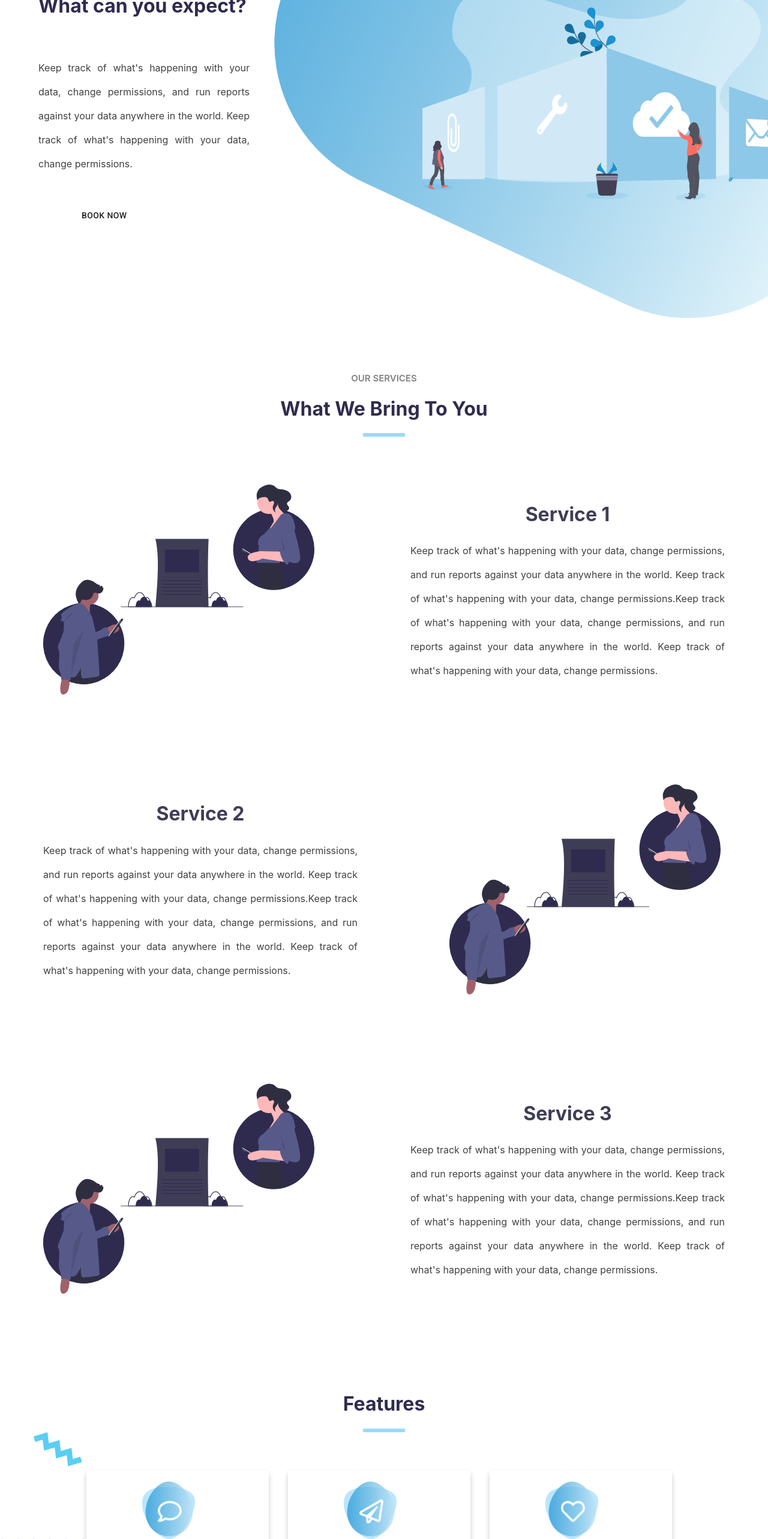
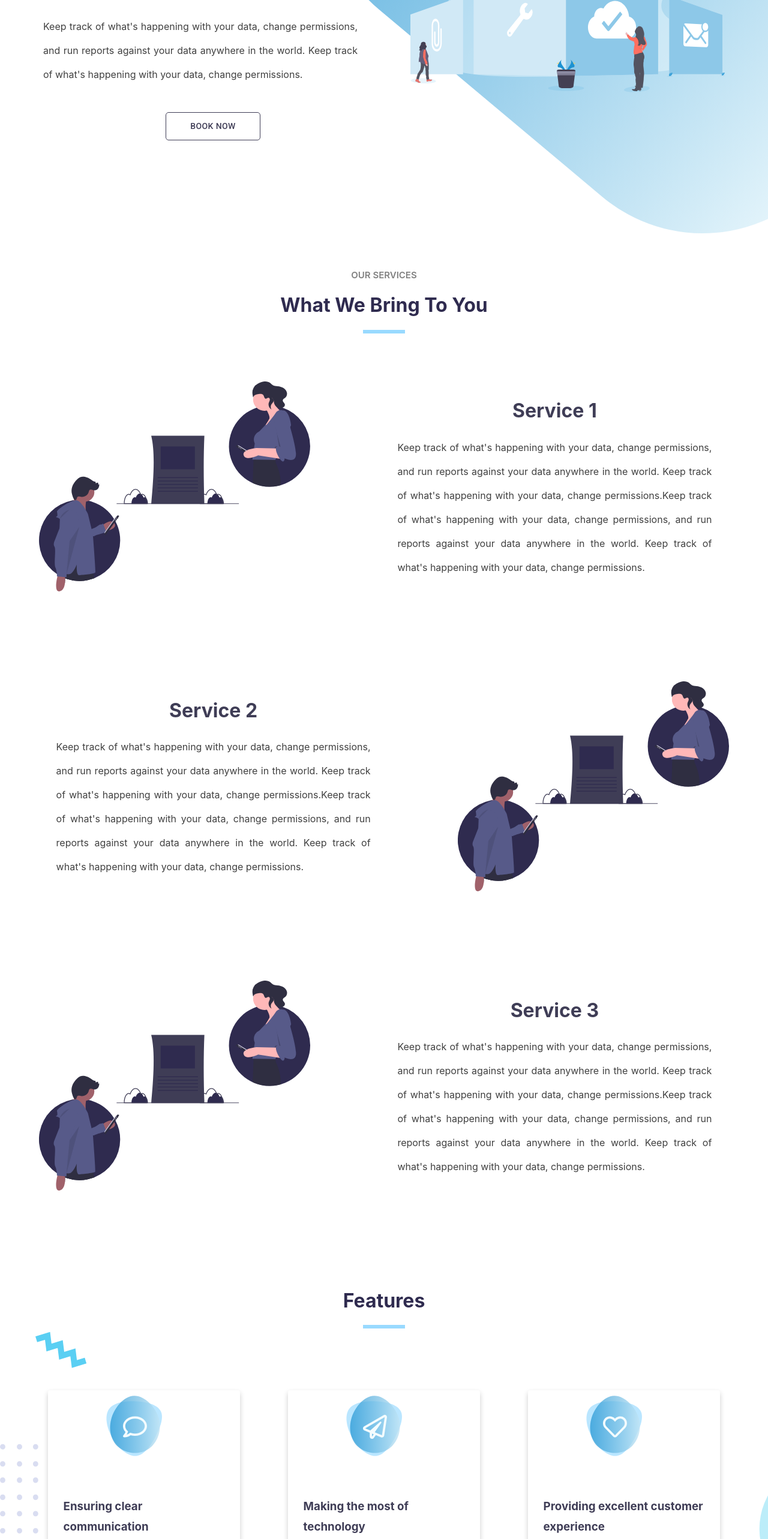
Before and after one commit to abhaybaiju/dentist-webapp, a React (Create React App) app in the folder frontend/: page /Services in a window 1280 px wide. Shown: the part 234-2800 px from the top of the page at 60% size. Built offline with nearby package versions, Linux system fonts and the light colour scheme.

Commit message:
(#62) Services, Contact Us, FrontPage responsiveness added

```diff
--- a/frontend/src/components/Service.js
+++ b/frontend/src/components/Service.js
@@ -23,6 +23,7 @@ const Service = () => {
       marginTop:'-10%',
       marginLeft:'15%',
       marginBottom:'10%',
+      paddingBottom:'8%',
       background:`url(${img2})`,
       backgroundSize:'cover',
       backgroundRepeat:'no-repeat'
@@ -30,7 +31,7 @@ const Service = () => {
     cardContent: {
       lineHeight:'1.8',
       textAlign:'justify',
-      padding:'8%',
+      padding:'5% 8%',
       marginBottom:'5%',
       height:350,
       color:'#666666'
@@ -48,6 +49,29 @@ const Service = () => {
         boxShadow: '0 32px 32px 0 rgba(0,0,0,0.2)'
       },
     },
+    button: {
+      marginTop:'5%',
+      marginLeft:'8%',
+      padding:'2%',
+      width:'30%',
+      backgroundColor: 'white',
+      color:'#3f3d56',
+      boxShadow:'none',
+      borderRadius:'5px',
+      border:'1px solid #3f3d56',
+      "&:hover": {
+        backgroundColor: "#2f2b4f",
+        color:'white',
+        borderRadius:'5px',
+        borderColor:'#2f2b4f',
+      },
+      "&:focus": {
+        backgroundColor: "#2f2b4f",
+        color:'white',
+        borderColor:'#2f2b4f',
+      }
+    },
+    focus:{},
     hover:{}
   }));
 
@@ -83,59 +107,59 @@ const Service = () => {
 
   return(
     <Grid style={{overflowX:'hidden'}}>
-      <Grid container justify="center" alignItems="center" style={{background:`url(${img})`, backgroundRepeat:'no-repeat', backgroundSize:'cover'}} spacing={0}>
-        <Grid item lg={12}>
+      <Grid container justify="space-evenly" alignItems="center" style={{background:`url(${img})`, backgroundRepeat:'no-repeat', backgroundSize:'cover', paddingBottom:'15%'}} spacing={2}>
+        <Grid item lg={12} md={12} sm={12} xs={12}>
           <Navbar />
         </Grid>
-        <Grid item lg={6} style={{marginTop:'-2%'}}>
+        <Grid item lg={5} md={8} sm={10} xs={10} style={{marginTop:'10%', textAlign:'center'}}>
           <Fade duration={1000} bottom>
             <h1 style={{color:'#2f2b4f'}}>What can you expect?</h1>
-            <p style={{lineHeight:'2.5', marginRight:'45%', textAlign:'justify', marginTop:'10%', color:'#404040'}}>Keep track of what's happening with your data, change permissions, and run reports against your data anywhere in the world. Keep track of what's happening with your data, change permissions.</p>
-            <Button style={{marginLeft:'10%', marginTop:'5%'}}>Book now</Button>
+            <p style={{lineHeight:'2.5', marginRight:'0%', textAlign:'justify', marginTop:'10%', color:'#404040'}}>Keep track of what's happening with your data, change permissions, and run reports against your data anywhere in the world. Keep track of what's happening with your data, change permissions.</p>
+            <Button className={classes.button}>Book now</Button>
           </Fade>
         </Grid>
-        <Grid item lg={6} style={{marginBottom:'21%', marginTop:'17%', background:'transparent', marginRight:'-10%'}}>
+        <Grid item lg={5} md={10} sm={12} xs={10} style={{marginBottom:'0%', marginTop:'0%', background:'transparent', marginRight:'0%'}}>
           <Fade duration={1000} bottom>
-            <img src={require('./images/features.svg')} alt="" height="350"/>
+            <img src={require('./images/features.svg')} alt="" height="350" width="100%"/>
           </Fade>
         </Grid>
       </Grid>
       <Grid container justify="space-evenly" alignItems="center" spacing={2}>
-        <Grid item lg={12}>
+        <Grid item lg={12} md={12} sm={12} xs={12}>
           <Fade duration={1000} bottom>
             <p style={{color:'grey', textTransform:'uppercase', fontSize:'15px', fontWeight:'600', textAlign:'center'}}>Our Services</p>
             <h1 style={{color:'#2f2b4f', textAlign:'center'}}>What We Bring To You</h1>
             <hr style={{width:'5%', textAlign:'center', border:'3px solid #99daff', marginBottom:'5%'}}/>
           </Fade>
         </Grid>
-        <Grid item lg={5} style={{marginLeft:'5%', marginBottom:'10%'}}>
+        <Grid item lg={5} md={10} sm={10} xs={10} style={{marginLeft:'0%', marginBottom:'10%', textAlign:'center'}}>
           <Fade duration={1000} bottom>
-            <img src={require('./images/sharing_articles.svg')} alt="" height="350"/>
+            <img src={require('./images/sharing_articles.svg')} alt="" height="350" width="100%"/>
           </Fade>
         </Grid>
-        <Grid item lg={5} style={{marginRight:'5%', marginLeft:'5%', marginBottom:'10%'}}>
+        <Grid item lg={5} md={10} sm={10} xs={10} style={{marginRight:'5%', marginLeft:'5%', marginBottom:'10%'}}>
           <Fade duration={1000} bottom>
             <h1 style={{color:'#3f3d56', textAlign:'center'}}>Service 1</h1>
             <p style={{textAlign:'justify', lineHeight:'2.5', color:'#404040'}}>Keep track of what's happening with your data, change permissions, and run reports against your data anywhere in the world. Keep track of what's happening with your data, change permissions.Keep track of what's happening with your data, change permissions, and run reports against your data anywhere in the world. Keep track of what's happening with your data, change permissions.</p>
           </Fade>
         </Grid>
-        <Grid item lg={5} style={{marginRight:'5%', marginLeft:'5%', marginBottom:'10%'}}>
+        <Grid item lg={5} md={10} sm={10} xs={10} style={{marginRight:'5%', marginLeft:'5%', marginBottom:'10%'}}>
           <Fade duration={1000} bottom>
             <h1 style={{color:'#3f3d56', textAlign:'center'}}>Service 2</h1>
             <p style={{textAlign:'justify', lineHeight:'2.5', color:'#404040'}}>Keep track of what's happening with your data, change permissions, and run reports against your data anywhere in the world. Keep track of what's happening with your data, change permissions.Keep track of what's happening with your data, change permissions, and run reports against your data anywhere in the world. Keep track of what's happening with your data, change permissions.</p>
           </Fade>
         </Grid>
-        <Grid item lg={5} style={{marginLeft:'5%', marginBottom:'10%'}}>
+        <Grid item lg={5} md={10} sm={10} xs={10} style={{marginLeft:'0%', marginBottom:'10%', textAlign:'center'}}>
           <Fade duration={1000} bottom>
             <img src={require('./images/sharing_articles.svg')} alt="" height="350"/>
           </Fade>
         </Grid>
-        <Grid item lg={5} style={{marginLeft:'5%', marginBottom:'15%'}}>
+        <Grid item lg={5} md={10} sm={10} xs={10} style={{marginLeft:'0%', marginBottom:'15%', textAlign:'center'}}>
           <Fade duration={1000} bottom>
             <img src={require('./images/sharing_articles.svg')} alt="" height="350"/>
           </Fade>
         </Grid>
-        <Grid item lg={5} style={{marginRight:'5%', marginLeft:'5%', marginBottom:'15%'}}>
+        <Grid item lg={5} md={10} sm={10} xs={10} style={{marginRight:'5%', marginLeft:'5%', marginBottom:'15%'}}>
           <Fade duration={1000} bottom>
             <h1 style={{color:'#3f3d56', textAlign:'center'}}>Service 3</h1>
             <p style={{textAlign:'justify', lineHeight:'2.5', color:'#404040'}}>Keep track of what's happening with your data, change permissions, and run reports against your data anywhere in the world. Keep track of what's happening with your data, change permissions.Keep track of what's happening with your data, change permissions, and run reports against your data anywhere in the world. Keep track of what's happening with your data, change permissions.</p>
@@ -143,15 +167,15 @@ const Service = () => {
         </Grid>
       </Grid>
       <Grid container justify="space-evenly" alignItems="stretch" style={{background:`url(${img1})`, backgroundSize:'cover', marginTop:'-5%'}}>
-        <Grid item lg={12}>
+        <Grid item lg={12} md={12} sm={12} xs={12}>
           <Fade duration={1000} bottom>
             <h1 style={{color:'#2f2b4f', textAlign:'center'}}>Features</h1>
-            <hr style={{width:'5%', textAlign:'center', border:'3px solid #99daff', marginBottom:'5%'}}/>
+            <hr style={{width:'5%', textAlign:'center', border:'3px solid #99daff', marginBottom:'0%'}}/>
           </Fade>
         </Grid>
-        <Grid item lg={3} style={{marginRight:'-10%'}}>
+        <Grid item lg={3} md={3} sm={5} xs={10} style={{marginTop:'8%'}}>
           <Fade duration={1000} bottom>
-            <Card style={{marginRight:'5%'}} classes={{root:classes.card, hover:classes.hover}}>
+            <Card style={{marginRight:'0%'}} classes={{root:classes.card, hover:classes.hover}}>
               <CardContent className={classes.cardContent}>
                 <Grid className={classes.cardMedia}>
                   <FontAwesomeIcon icon={faComment} className={classes.cardIcon}/>
@@ -162,9 +186,9 @@ const Service = () => {
             </Card>
           </Fade>
         </Grid>
-        <Grid item lg={3} style={{marginRight:'-10%'}}>
+        <Grid item lg={3} md={3} sm={5} xs={10} style={{marginTop:'8%'}}>
           <Fade duration={1000} delay={150} bottom>
-            <Card style={{marginRight:'5%'}} classes={{root:classes.card, hover:classes.hover}}>
+            <Card style={{marginRight:'0%'}} classes={{root:classes.card, hover:classes.hover}}>
               <CardContent className={classes.cardContent}>
                 <Grid className={classes.cardMedia}>
                   <FontAwesomeIcon icon={faPaperPlane} className={classes.cardIcon}/>
@@ -175,9 +199,9 @@ const Service = () => {
             </Card>
           </Fade>
         </Grid>
-        <Grid item lg={3}>
+        <Grid item lg={3} md={3} sm={5} xs={10} style={{marginTop:'8%'}}>
           <Fade duration={1000} delay={300} bottom>
-            <Card style={{marginRight:'5%'}} classes={{root:classes.card, hover:classes.hover}}>
+            <Card style={{marginRight:'0%'}} classes={{root:classes.card, hover:classes.hover}}>
               <CardContent className={classes.cardContent}>
                 <Grid className={classes.cardMedia}>
                   <FontAwesomeIcon icon={faHeart} className={classes.cardIcon}/>
@@ -190,24 +214,24 @@ const Service = () => {
         </Grid>
       </Grid>
       <Grid container justify="space-evenly" alignItems="stretch" style={{marginTop:'10%'}}>
-        <Grid item lg={12}>
+        <Grid item lg={12} md={10} sm={10} xs={10}>
           <Fade duration={1000} bottom>
             <h1 style={{color:'#2f2b4f', textAlign:'center'}}>{/*What Our Customers Say About Us */}Take a look at what our customers say</h1>
             <hr style={{width:'5%', textAlign:'center', border:'3px solid #99daff', marginBottom:'5%'}}/>
           </Fade>
         </Grid>
-        <Grid item lg={5}>
+        <Grid item lg={5} md={5} sm={10} xs={10} style={{textAlign:'center'}}>
           <Fade duration={1000} bottom>
-            <img src={require('./images/customer_review.svg')} alt="" height="300" style={{marginLeft:'20%', marginTop:'10%'}}/>
+            <img src={require('./images/customer_review.svg')} alt="" height="300" width="100%" style={{marginLeft:'0%', marginTop:'10%'}}/>
           </Fade>
         </Grid>
-        <Grid item lg={4}>
+        <Grid item lg={4} md={5} sm={10} xs={10}>
           <Fade duration={1000} bottom>
             <Carousel interval={3000} indicators={false} animation="slide" navButtonsAlwaysVisible={true}>
               {reviews.map( (review, i) =>
                 <Card style={{marginLeft:'-2.5%', marginRight:'-2.5%'}}>
                   <CardContent>
-                  <Paper style={{textAlign:'center', height:300, padding:'10%'}}>
+                    <Paper style={{textAlign:'center', height:300, padding:'15% 10%'}}>
                       <p style={{ background:'#e2e1ea', borderRadius:'18px', width:'10%', marginLeft:'40%', padding:'5%', marginTop:'-5%'}}><FontAwesomeIcon icon={faQuoteRight} style={{fontSize:'40px', color:'#3f3d56'}}/></p>
                       <p style={{color:'#404040', lineHeight:'1.8', marginLeft:'10%', marginRight:'10%', marginTop:'10%', textAlign:'justify', marginBottom:'10%'}}>{review.description}</p>
                       <img src={review.img} alt="" height="35" width="35" style={{border:'1px solid #e2e1ea', borderRadius:'50%', float:'left', marginLeft:'30%', marginTop:'-1%', marginRight:'-10%'}}/>
--- a/frontend/src/components/Work.js
+++ b/frontend/src/components/Work.js
@@ -14,7 +14,5 @@
 //Leftover Content---Decide services and illustrations/images accordingly.----Write Reviews
 
 //SHAMBHAVI
-//contact us, footer margins fix
-//About us -----> people svg center?, counter gridding fix
-////Gridding----Services, Book, FrontPage(looks good), Success?
+////Gridding----Book, About Us(Cards, counter, people svg not centering), Footer
 //Terms of use and privacy policy from razorpay
```
Also changed, not shown: frontend/src/components/Contact.js (+10 -10 lines), frontend/src/components/FrontPage.js (+7 -8 lines), frontend/src/components/css/FrontPage.css (deleted, +0 -19 lines), frontend/src/components/images/bg.svg. Lines whose indentation alone changed are shown as unchanged.
